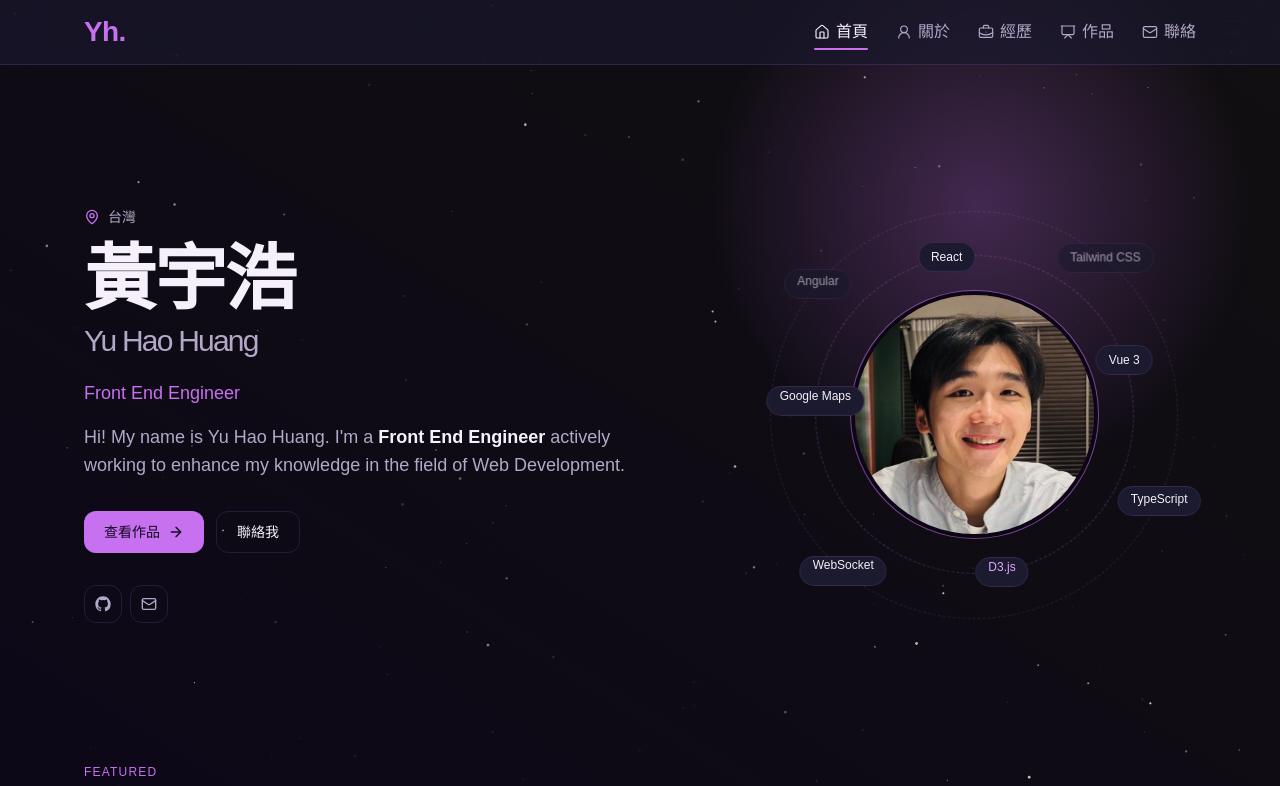
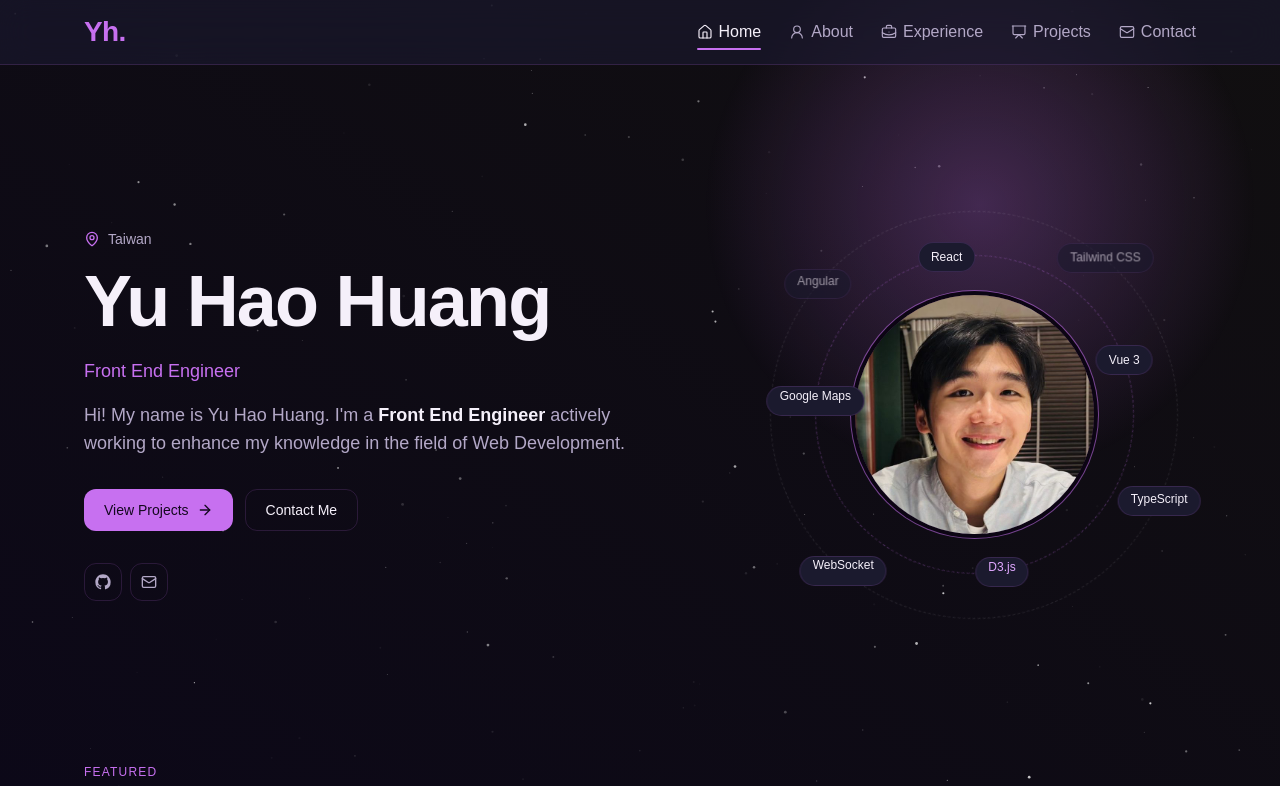
Before and after one commit to sam821203/YUHAO, a Next.js app: page / in a window 1280 px wide. Shown: the top 786 px of the page. Built offline with nearby package versions, Linux system fonts and the light colour scheme; a web font is replaced by a local one.

Commit message:
Switch header, hero and UI labels to English
Co-Authored-By: Claude Opus 5.5 (1M context) <noreply@anthropic.com>
Claude-Session: https://claude.ai/code/session_011ZaRbTbjq2cmJssaY5uGXf

```diff
--- a/app/about/page.tsx
+++ b/app/about/page.tsx
@@ -2,7 +2,7 @@ import type { Metadata } from "next";
 import { AboutSection } from "@/components/sections";
 import { site } from "@/lib/content";
 
-export const metadata: Metadata = { title: `關於我 · ${site.name}` };
+export const metadata: Metadata = { title: `About · ${site.name}` };
 
 export default function Page() {
   return (
--- a/app/contact/page.tsx
+++ b/app/contact/page.tsx
@@ -2,7 +2,7 @@ import type { Metadata } from "next";
 import { ContactSection } from "@/components/sections";
 import { site } from "@/lib/content";
 
-export const metadata: Metadata = { title: `聯絡 · ${site.name}` };
+export const metadata: Metadata = { title: `Contact · ${site.name}` };
 
 export default function Page() {
   return (
--- a/app/experience/page.tsx
+++ b/app/experience/page.tsx
@@ -2,7 +2,7 @@ import type { Metadata } from "next";
 import { ExperienceSection } from "@/components/sections";
 import { site } from "@/lib/content";
 
-export const metadata: Metadata = { title: `工作經歷 · ${site.name}` };
+export const metadata: Metadata = { title: `Experience · ${site.name}` };
 
 export default function Page() {
   return (
--- a/app/page.tsx
+++ b/app/page.tsx
@@ -18,11 +18,10 @@ export default function Home() {
         <div className="relative mx-auto grid max-w-6xl items-center gap-12 px-5 py-20 md:grid-cols-[1.4fr_1fr] md:py-32">
           <div className="animate-in fade-in slide-in-from-bottom-4 duration-700">
             <p className="flex items-center gap-2 font-mono text-sm text-muted-foreground">
-              <MapPin className="size-4 text-primary" /> 台灣
+              <MapPin className="size-4 text-primary" /> Taiwan
             </p>
             <h1 className="mt-4 text-5xl font-bold tracking-tight md:text-7xl">
-              黃宇浩
-              <span className="mt-2 block text-2xl font-medium text-muted-foreground md:text-3xl">{site.name}</span>
+              {site.name}
             </h1>
             <p className="mt-5 font-mono text-lg text-primary">{site.role}</p>
             <p className="mt-4 max-w-xl text-lg text-muted-foreground">
@@ -31,10 +30,10 @@ export default function Home() {
             </p>
             <div className="mt-8 flex flex-wrap gap-3">
               <Link href="/projects" className={btnPrimary}>
-                查看作品 <ArrowRight className="size-4" />
+                View Projects <ArrowRight className="size-4" />
               </Link>
               <Link href="/contact" className={btnGhost}>
-                聯絡我
+                Contact Me
               </Link>
             </div>
             <div className="mt-8 flex gap-2">
@@ -52,9 +51,9 @@ export default function Home() {
 
       <section className="mx-auto max-w-6xl px-5 pb-24">
         <div className="flex flex-wrap items-end justify-between gap-4">
-          <SectionTitle k="featured">精選作品</SectionTitle>
+          <SectionTitle k="featured">Featured Projects</SectionTitle>
           <Link href="/projects" className="mb-10 inline-flex items-center gap-2 font-mono text-sm text-primary hover:underline">
-            查看全部作品 <ArrowRight className="size-4" />
+            View All Projects <ArrowRight className="size-4" />
           </Link>
         </div>
         <div className="grid gap-6 sm:grid-cols-2 lg:grid-cols-3">
--- a/app/projects/[slug]/page.tsx
+++ b/app/projects/[slug]/page.tsx
@@ -48,7 +48,7 @@ function Bullets({ items }: { items: string[] }) {
 function sections(cs: CaseStudy): { title: string; body: ReactNode }[] {
   const list: { title: string; body: ReactNode }[] = [
     {
-      title: "問題",
+      title: "Problem",
       body: (
         <>
           <p className="leading-relaxed text-muted-foreground">{cs.problem}</p>
@@ -60,12 +60,12 @@ function sections(cs: CaseStudy): { title: string; body: ReactNode }[] {
         </>
       ),
     },
-    { title: "我的角色", body: <p className="leading-relaxed text-muted-foreground">{cs.role}</p> },
+    { title: "My Role", body: <p className="leading-relaxed text-muted-foreground">{cs.role}</p> },
   ];
-  if (cs.challenges) list.push({ title: "前端挑戰", body: <Bullets items={cs.challenges} /> });
+  if (cs.challenges) list.push({ title: "Front-end Challenges", body: <Bullets items={cs.challenges} /> });
   if (cs.strategies) {
     list.push({
-      title: "核心對策",
+      title: "Key Strategies",
       body: (
         <div className="grid gap-4 sm:grid-cols-2">
           {cs.strategies.map((s) => (
@@ -87,7 +87,7 @@ function sections(cs: CaseStudy): { title: string; body: ReactNode }[] {
   }
   if (cs.solutions) {
     list.push({
-      title: "解決方案",
+      title: "Solutions",
       body: (
         <div className="grid gap-4 sm:grid-cols-2">
           {cs.solutions.map((s) => (
@@ -101,7 +101,7 @@ function sections(cs: CaseStudy): { title: string; body: ReactNode }[] {
     });
   }
   list.push({
-    title: "成果",
+    title: "Results",
     body: Array.isArray(cs.result) ? (
       <div className="rounded-xl border-l-4 border-primary bg-muted p-5">
         <ul className="space-y-2">
@@ -131,7 +131,7 @@ export default async function ProjectPage({ params }: { params: Promise<Params>
     <main className="mx-auto max-w-4xl px-5 py-12">
       <Link href="/projects" className="inline-flex items-center gap-2 text-sm text-muted-foreground hover:text-primary">
         <ArrowLeft className="size-4" />
-        返回作品
+        Back to projects
       </Link>
       <div className="animate-in fade-in slide-in-from-bottom-4 mt-6 duration-700">
         <p className="font-mono text-xs uppercase tracking-widest text-primary">{categoryLabel[p.category]}</p>
@@ -191,7 +191,7 @@ export default async function ProjectPage({ params }: { params: Promise<Params>
       ) : (
         <div className="mt-16">
           <Reveal>
-            <Heading n="01">專案貢獻</Heading>
+            <Heading n="01">Contribution</Heading>
             <p className="rounded-xl border-l-4 border-primary bg-muted p-5 text-lg leading-relaxed">{p.info}</p>
           </Reveal>
         </div>
--- a/app/projects/page.tsx
+++ b/app/projects/page.tsx
@@ -2,7 +2,7 @@ import type { Metadata } from "next";
 import { ProjectsSection } from "@/components/sections";
 import { site } from "@/lib/content";
 
-export const metadata: Metadata = { title: `作品 · ${site.name}` };
+export const metadata: Metadata = { title: `Projects · ${site.name}` };
 
 export default function Page() {
   return (
--- a/components/ContactForm.tsx
+++ b/components/ContactForm.tsx
@@ -6,7 +6,7 @@ import { site } from "@/lib/content";
 import { btnPrimary } from "./styles";
 
 const fields = [
-  { name: "name", label: "姓名", type: "text" },
+  { name: "name", label: "Name", type: "text" },
   { name: "email", label: "Email", type: "email" },
 ];
 
@@ -37,7 +37,7 @@ export function ContactForm() {
         </label>
       ))}
       <label className="block text-sm">
-        <span className="text-muted-foreground">訊息</span>
+        <span className="text-muted-foreground">Message</span>
         <textarea
           name="message"
           required
@@ -48,11 +48,11 @@ export function ContactForm() {
       </label>
       <button type="submit" className={btnPrimary}>
         <Send className="size-4" />
-        送出
+        Send
       </button>
       {sent && (
         <p className="text-sm text-primary" role="status">
-          已開啟你的郵件程式，謝謝！
+          Your mail app is open. Thank you!
         </p>
       )}
     </form>
--- a/components/HeroOrbit.tsx
+++ b/components/HeroOrbit.tsx
@@ -21,7 +21,7 @@ export function HeroOrbit() {
       <div className="absolute inset-[23%] overflow-hidden rounded-full shadow-[0_0_0_4px_var(--background),0_0_0_5px_color-mix(in_oklab,var(--primary)_55%,transparent)]">
         <Image
           src="/headshot.jpg"
-          alt="黃宇浩 Yu Hao Huang"
+          alt="Yu Hao Huang"
           width={800}
           height={800}
           priority
--- a/components/SiteHeader.tsx
+++ b/components/SiteHeader.tsx
@@ -7,11 +7,11 @@ import { BriefcaseBusiness, House, Mail, Menu, Presentation, UserRound, X } from
 
 
 const nav = [
-  { href: "/", label: "首頁", Icon: House },
-  { href: "/about", label: "關於", Icon: UserRound },
-  { href: "/experience", label: "經歷", Icon: BriefcaseBusiness },
-  { href: "/projects", label: "作品", Icon: Presentation },
-  { href: "/contact", label: "聯絡", Icon: Mail },
+  { href: "/", label: "Home", Icon: House },
+  { href: "/about", label: "About", Icon: UserRound },
+  { href: "/experience", label: "Experience", Icon: BriefcaseBusiness },
+  { href: "/projects", label: "Projects", Icon: Presentation },
+  { href: "/contact", label: "Contact", Icon: Mail },
 ];
 
 function isActive(pathname: string, href: string) {
--- a/components/sections.tsx
+++ b/components/sections.tsx
@@ -10,7 +10,7 @@ import { about, experience, site, skills } from "@/lib/content";
 export function AboutSection() {
   return (
     <section className="mx-auto max-w-6xl px-5 py-20 md:py-24">
-      <SectionTitle k="about">關於我</SectionTitle>
+      <SectionTitle k="about">About Me</SectionTitle>
       <div className="grid gap-12 md:grid-cols-[1fr_1.3fr]">
         <Reveal>
           <p className="text-lg leading-relaxed text-muted-foreground">{about}</p>
@@ -38,7 +38,7 @@ export function ExperienceSection() {
   return (
     <section>
       <div className="mx-auto max-w-6xl px-5 py-20 md:py-24">
-        <SectionTitle k="experience">工作經歷</SectionTitle>
+        <SectionTitle k="experience">Experience</SectionTitle>
         <ol className="relative ml-2 border-l">
           {experience.map((e, i) => (
             <li key={e.title} className="mb-10 ml-6 last:mb-0">
@@ -72,7 +72,7 @@ export function ExperienceSection() {
 export function ProjectsSection() {
   return (
     <section className="mx-auto max-w-6xl px-5 py-20 md:py-24">
-      <SectionTitle k="projects">作品集</SectionTitle>
+      <SectionTitle k="projects">Projects</SectionTitle>
       <ProjectGrid />
     </section>
   );
@@ -83,9 +83,9 @@ export function ContactSection() {
     <section>
       <div className="mx-auto grid max-w-6xl gap-12 px-5 py-20 md:grid-cols-2 md:py-24">
         <div>
-          <SectionTitle k="contact">一起合作</SectionTitle>
+          <SectionTitle k="contact">Let&apos;s Work Together</SectionTitle>
           <Reveal>
-            <p className="text-muted-foreground">有專案、職缺或想法？歡迎來信。</p>
+            <p className="text-muted-foreground">Have a project, a role or an idea? Feel free to reach out.</p>
             <a href={`mailto:${site.email}`} className="mt-6 inline-flex items-center gap-2 font-mono text-primary hover:underline">
               <Mail className="size-4" />
               {site.email}
--- a/lib/content.ts
+++ b/lib/content.ts
@@ -213,16 +213,16 @@ export const about =
   "我是一名專注於資料視覺化與即時系統的前端工程師，參與過資安、能源、航空與電商等領域的大型專案。我重視乾淨的架構、可重用的元件與流暢的使用者體驗，讓複雜的資料變得清晰易懂。";
 
 export const skills: { category: string; items: string[] }[] = [
-  { category: "核心", items: ["React", "Vue 3", "Angular", "TypeScript", "JavaScript (ES6+)"] },
-  { category: "樣式與 UI", items: ["Tailwind CSS", "SCSS", "Element Plus", "PrimeVue", "RWD", "Figma"] },
-  { category: "資料視覺化與地圖", items: ["D3.js", "Chart.js", "Canvas", "Google Maps API"] },
-  { category: "工具鏈", items: ["Vite", "Webpack", "Gulp", "Pinia", "Vuex", "RxJS", "PWA"] },
-  { category: "亦熟悉", items: ["Node.js / Nest.js", "FastAPI", "WebSocket", "OpenAI API", "LangChain"] },
+  { category: "Core", items: ["React", "Vue 3", "Angular", "TypeScript", "JavaScript (ES6+)"] },
+  { category: "Styling & UI", items: ["Tailwind CSS", "SCSS", "Element Plus", "PrimeVue", "RWD", "Figma"] },
+  { category: "Data Viz & Maps", items: ["D3.js", "Chart.js", "Canvas", "Google Maps API"] },
+  { category: "Tooling", items: ["Vite", "Webpack", "Gulp", "Pinia", "Vuex", "RxJS", "PWA"] },
+  { category: "Also Familiar", items: ["Node.js / Nest.js", "FastAPI", "WebSocket", "OpenAI API", "LangChain"] },
 ];
 
 export const experience: { title: string; company?: string; period?: string; desc: string; tags: string[] }[] = [
-  { title: "設備供應商合規追蹤平台", company: "緯創軟體", period: "2025.06 — 至今", desc: "前端技術負責人：從零規劃前端架構、制定開發規範與自動化品質機制、主導 Code Review。", tags: ["React", "TypeScript", "Zustand", "Ant Design", "AI Workflow"] },
-  { title: "半導體廠即時監控平台", company: "緯創軟體", period: "2025.06 — 至今", desc: "前端工程師：負責資料查詢的介面與流程設計、複合查詢、多頁籤工作台與工單流程開發，並參與資料表設計與 API 開發。", tags: ["React", "Zustand", "AG Grid", "Hono.js", "MySQL", "PlantUML"] },
+  { title: "設備供應商合規追蹤平台", company: "緯創軟體", period: "2025.06 — Present", desc: "前端技術負責人：從零規劃前端架構、制定開發規範與自動化品質機制、主導 Code Review。", tags: ["React", "TypeScript", "Zustand", "Ant Design", "AI Workflow"] },
+  { title: "半導體廠即時監控平台", company: "緯創軟體", period: "2025.06 — Present", desc: "前端工程師：負責資料查詢的介面與流程設計、複合查詢、多頁籤工作台與工單流程開發，並參與資料表設計與 API 開發。", tags: ["React", "Zustand", "AG Grid", "Hono.js", "MySQL", "PlantUML"] },
   { title: "中華 HiSEM 資安管理系統", company: "資拓宏宇", period: "2023.11 — 2025.05", desc: "主導前端架構與共用元件庫，統一多團隊開發規範。", tags: ["Vue 3", "TypeScript", "PrimeVue"] },
   { title: "輻射防護雲化服務系統", company: "資拓宏宇", period: "2023.11 — 2025.05", desc: "即時地圖追蹤與告警推播，處理大量感測器資料。", tags: ["Google Maps", "WebSocket", "Chart.js"] },
   { title: "華航地勤排班系統", company: "資拓宏宇", period: "2023.11 — 2025.05", desc: "複雜排班甘特圖與拖拉互動，優化大量資料渲染。", tags: ["Angular", "RxJS", "Canvas"] },
```
